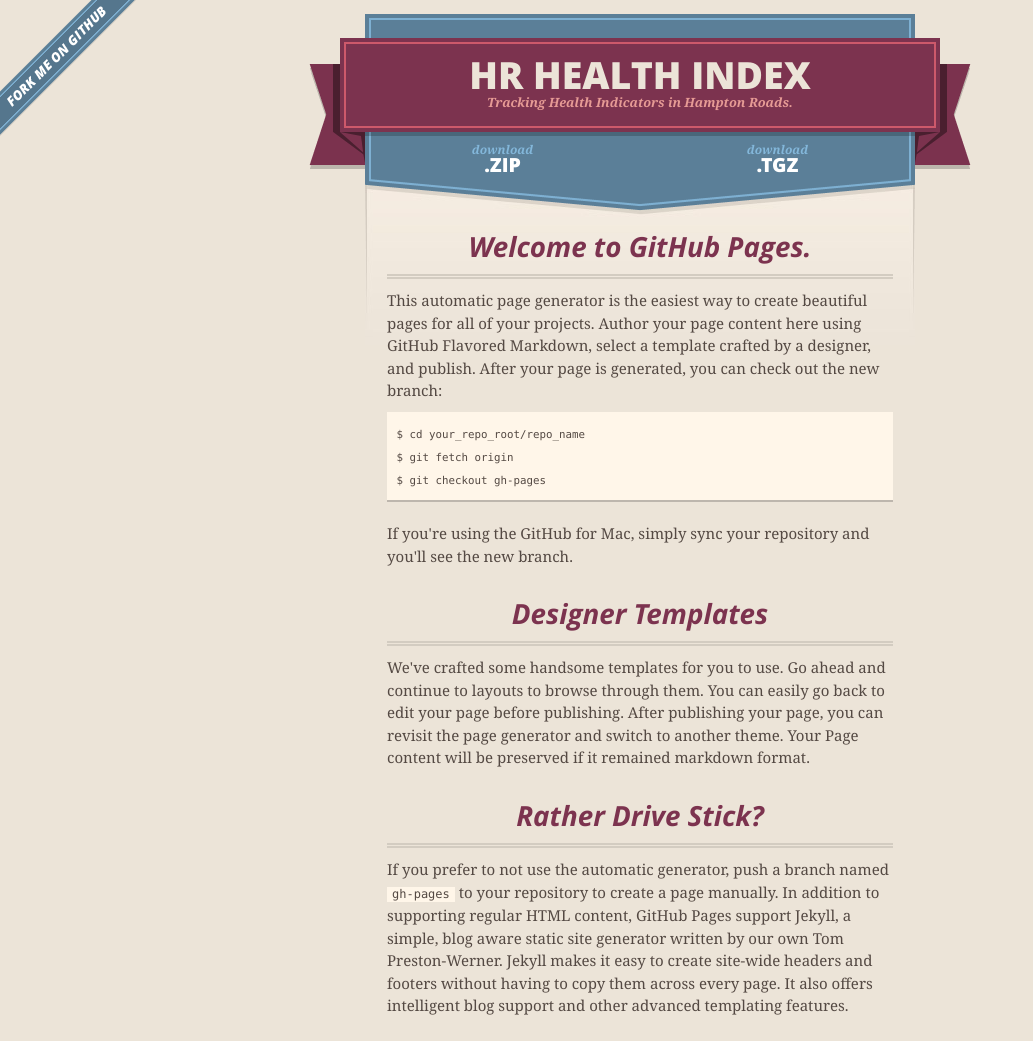
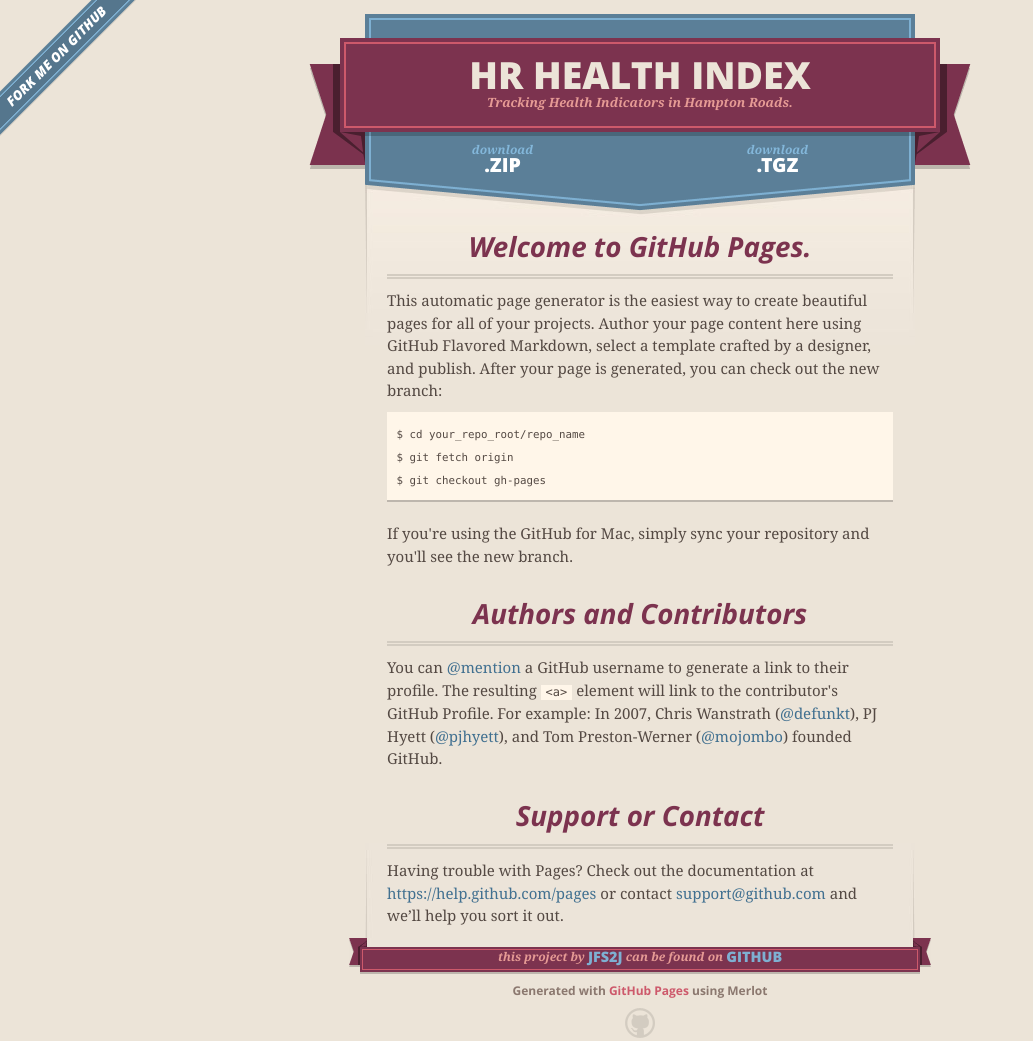
Before and after one commit to jfs2j/HR-Health-Index, a plain HTML site: page index.html in a window 1280 px wide. Shown: the top 1041 px of the page, without its empty margins (0-1033 px from the left). Drawn offline with nearby package versions, Linux system fonts and the light colour scheme.

```diff
--- a/index.html
+++ b/index.html
@@ -59,16 +59,6 @@
 <p>If you're using the GitHub for Mac, simply sync your repository and you'll see the new branch.</p>
 
 <h3>
-<a id="designer-templates" class="anchor" href="#designer-templates" aria-hidden="true"><span class="octicon octicon-link"></span></a>Designer Templates</h3>
-
-<p>We've crafted some handsome templates for you to use. Go ahead and continue to layouts to browse through them. You can easily go back to edit your page before publishing. After publishing your page, you can revisit the page generator and switch to another theme. Your Page content will be preserved if it remained markdown format.</p>
-
-<h3>
-<a id="rather-drive-stick" class="anchor" href="#rather-drive-stick" aria-hidden="true"><span class="octicon octicon-link"></span></a>Rather Drive Stick?</h3>
-
-<p>If you prefer to not use the automatic generator, push a branch named <code>gh-pages</code> to your repository to create a page manually. In addition to supporting regular HTML content, GitHub Pages support Jekyll, a simple, blog aware static site generator written by our own Tom Preston-Werner. Jekyll makes it easy to create site-wide headers and footers without having to copy them across every page. It also offers intelligent blog support and other advanced templating features.</p>
-
-<h3>
 <a id="authors-and-contributors" class="anchor" href="#authors-and-contributors" aria-hidden="true"><span class="octicon octicon-link"></span></a>Authors and Contributors</h3>
 
 <p>You can <a href="https://github.com/blog/821" class="user-mention">@mention</a> a GitHub username to generate a link to their profile. The resulting <code>&lt;a&gt;</code> element will link to the contributor's GitHub Profile. For example: In 2007, Chris Wanstrath (<a href="https://github.com/defunkt" class="user-mention">@defunkt</a>), PJ Hyett (<a href="https://github.com/pjhyett" class="user-mention">@pjhyett</a>), and Tom Preston-Werner (<a href="https://github.com/mojombo" class="user-mention">@mojombo</a>) founded GitHub.</p>
```
Also changed, not shown: params.json (+1 -1 lines).
